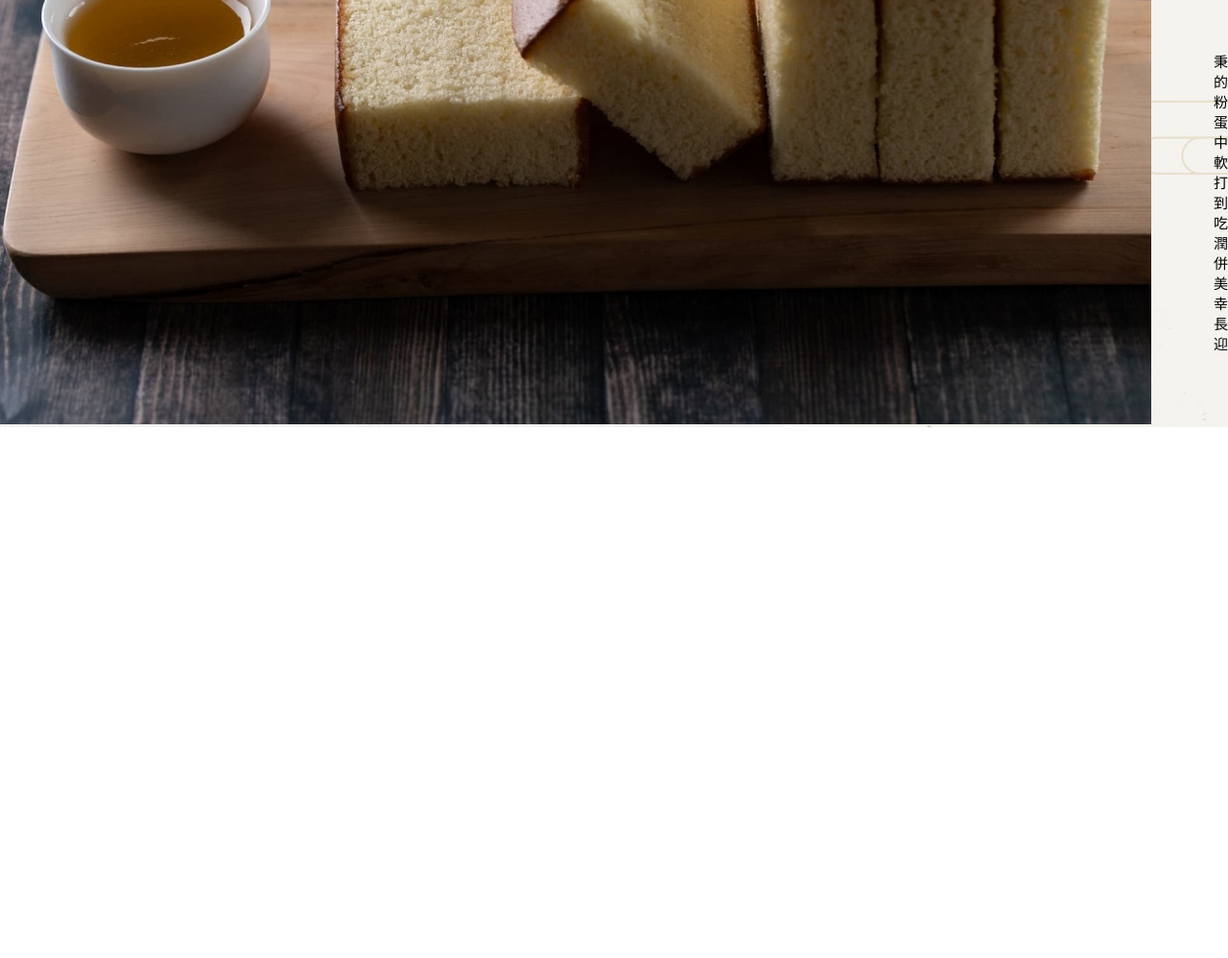
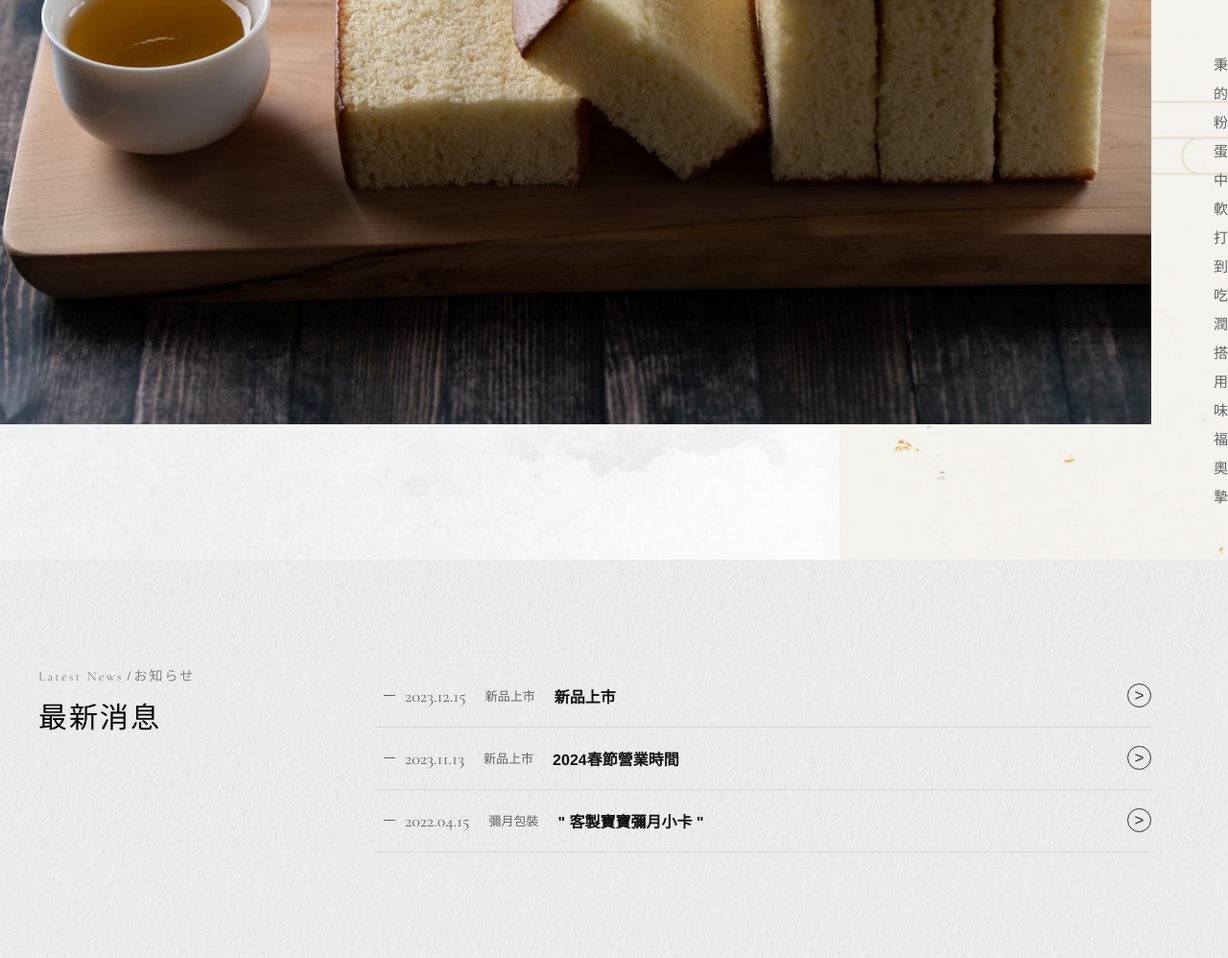
Before and after one commit to kenny30518/banshin, a plain HTML site: page index.html in a window 1280 px wide. Shown: the part 1316-2314 px from the top of the page at 96% size. Before the commit the page ends 1761 px from the top, so only its background shows below. Drawn offline with nearby package versions, Linux system fonts and the light colour scheme.

Commit message:
complete intro layout and add news area

```diff
--- a/css/index.css
+++ b/css/index.css
@@ -1,9 +1,3 @@
-*{
-	margin: 0;
-	padding: 0;
-	box-sizing: border-box;
-}
-
 body {
     background-image: url(../image/bg.jpg);
     font-family: Helvetica, Arial, "微軟正黑體", Heiti TC, "メイリオ", sans-serif;
@@ -144,6 +138,7 @@ body {
 }
 
 .intro {
+    position: relative;
     background: url(../image/homebg.jpg) repeat-y top left;
     display: flex;
 }
@@ -154,18 +149,18 @@ body {
     padding-right: calc( (100%-1750px)/2);
 }
 
-.intro .rightSection .title {
+.title {
     writing-mode: vertical-lr;
     font-family: "Noto Serif JP", "Noto Serif TC", serif;
     letter-spacing: 2px;
 }
 
-.intro .rightSection .title h2 {
+.title h2 {
     font-size: 30px;
     font-weight: 500;
 }
 
-.intro .rightSection .title em {
+.title em {
     margin-left: 10px;
     display: block;
     color: #808080;
@@ -175,12 +170,12 @@ body {
     font-style: normal;
 }
 
-.intro .rightSection .title em i {
+.title em i {
     font-family: "Noto Serif JP", "Noto Serif TC", serif;
     font-style: normal;
 }
 
-.intro .rightSection .title em i::before {
+.title em i::before {
     content: "";
     margin: 5px 0;
     background: #808080;
@@ -192,4 +187,99 @@ body {
 
 .intro .rightSection article {
     padding: 50px 0;
+    line-height: 2;
+    font-size: 15px;
+    color: #626262;
 }
+
+.news {
+    position: relative;
+    padding: 110px 0;
+}
+
+.news .newsWrap {
+    width: 100%;
+    max-width: 1200px;
+    margin: 0 auto;
+    padding: 0 20px;
+    display: flex;
+}
+
+.news .title {
+    writing-mode: horizontal-tb;
+    min-width: 350px;
+}
+
+.news .title em {
+    margin-left: 0;
+}
+
+.news .title em i::before {
+    transform: rotate(16deg);
+    margin: 0 5px;
+}
+
+.news .newsRight {
+    width: 810px;
+}
+
+.news .newsRight .newsList {
+    position: relative;
+    display: flex;
+    align-items: center;
+    padding: 20px 0;
+    border-bottom: 1px solid #d7d7d6;
+}
+
+.news .newsRight .newsList::after {
+    content: ">";
+    display: flex;
+    align-items: center;
+    justify-content: center;
+    font-size: 17px;
+    color: #313131;
+    border: 1px solid #313131;
+    border-radius: 100%;
+    width: 23px;
+    height: 23px;
+    position: absolute;
+    right: 0;
+}
+
+.news .newsRight .newsList .date {
+    font-family: "Cormorant Garamond", serif;
+    font-size: 18px;
+    color: #626262;
+}
+
+.news .newsRight .newsList::before {
+    content: "";
+    background: #626262;
+    margin: 0 10px;
+    display: block;
+    width: 12px;
+    height: 1px;
+}
+
+.news .newsRight .newsList .category {
+    padding: 0 20px;
+    font-size: 13px;
+    color: #626262;
+}
+
+.news .newsRight .newsList h3 {
+    font-size: 16px;
+    color: #111;
+}
+
+.news .newsRight .newsList h3 a {
+    text-decoration: none;
+    display: block;
+    padding-right: 30px;
+    color: #111;
+    transition: 0.6s;
+}
+
+.news .newsRight .newsList h3 a:hover {
+    color: #CAAC63;
+}
--- /dev/null
+++ b/css/reset.css
@@ -0,0 +1,9 @@
+html, body, div, span, object, iframe, h1, h2, h3, h4, h5, h6, p, blockquote, pre, abbr, address, cite, code, del, dfn, em, img, ins, kbd, q, samp, small, strong, sub, sup, var, b, i, dl, dt, dd, ol, ul, li, fieldset, form, label, legend, table, caption, tbody, tfoot, thead, tr, th, td, article, aside, canvas, details, figcaption, figure, footer, header, hgroup, menu, nav, section, summary, time, mark, audio, video {
+    margin: 0;
+    padding: 0;
+    border: 0;
+    outline: 0;
+    font-size: 100%;
+    vertical-align: baseline;
+    background: transparent;
+}
--- a/index.html
+++ b/index.html
@@ -8,6 +8,7 @@
     <!--slick slider-->
     <link rel="stylesheet" href="https://cdnjs.cloudflare.com/ajax/libs/slick-carousel/1.8.1/slick.css" integrity="sha512-wR4oNhLBHf7smjy0K4oqzdWumd+r5/+6QO/vDda76MW5iug4PT7v86FoEkySIJft3XA0Ae6axhIvHrqwm793Nw==" crossorigin="anonymous" referrerpolicy="no-referrer" />
     <link rel="stylesheet" href="https://cdnjs.cloudflare.com/ajax/libs/slick-carousel/1.8.1/slick-theme.css" integrity="sha512-6lLUdeQ5uheMFbWm3CP271l14RsX1xtx+J5x2yeIDkkiBpeVTNhTqijME7GgRKKi6hCqovwCoBTlRBEC20M8Mg==" crossorigin="anonymous" referrerpolicy="no-referrer" />
+    <link rel="stylesheet" type="text/css" href="css/reset.css">
     <link rel="stylesheet" type="text/css" href="css/index.css">
     <link rel="preconnect" href="https://fonts.googleapis.com">
     <link rel="preconnect" href="https://fonts.gstatic.com" crossorigin="">
@@ -44,8 +45,38 @@
                 <em>CONCEPT<i>コンセプト</i></em>
             </div>
             <article>
-                秉持著用最單純的雞蛋、糖、麵粉、麥芽製作，蛋糕濕潤度適中，且特別柔軟，甜度剛好。打開時就可以聞到一陣的蛋香，吃起來口感濕潤，搭配熱茶一併享用，純粹的美味，令人覺得幸福香甜。奧喜長崎蛋糕 誠摯歡迎您 ~
+                秉持著用最單純的雞蛋、糖、麵粉、麥芽製作，<br/>
+                蛋糕濕潤度適中，且特別柔軟，甜度剛好。
+                <br/>打開時就可以聞到一陣的蛋香，吃起來口感濕潤，
+                <br/>搭配熱茶一併享用，純粹的美味，令人覺得幸福香甜。
+                <br/>奧喜長崎蛋糕 誠摯歡迎您 ~
             </article>
+        </div>
+    </div>
+
+    <div class="news" id="news">
+        <div class="newsWrap">
+            <div class="title">
+                <em>Latest News<i>お知らせ</i></em>
+                <h2>最新消息</h2>
+            </div>
+            <div class="newsRight">
+                <div class="newsList">
+                    <div class="date">2023.12.15</div>
+                    <div class="category">新品上市</div>
+                    <h3><a href="">新品上市</a></h3>
+                </div>
+                <div class="newsList">
+                    <div class="date">2023.11.13</div>
+                    <div class="category">新品上市</div>
+                    <h3><a href="">2024春節營業時間</a></h3>
+                </div>
+                <div class="newsList">
+                    <div class="date">2022.04.15</div>
+                    <div class="category">彌月包裝</div>
+                    <h3><a href="">&quot; 客製寶寶彌月小卡 &quot;</a></h3>
+                </div>
+            </div>
         </div>
     </div>
 
```
Also changed, not shown: image/twL_marqueepic_22D02_MM8XKVxC8j.jpg (added).
